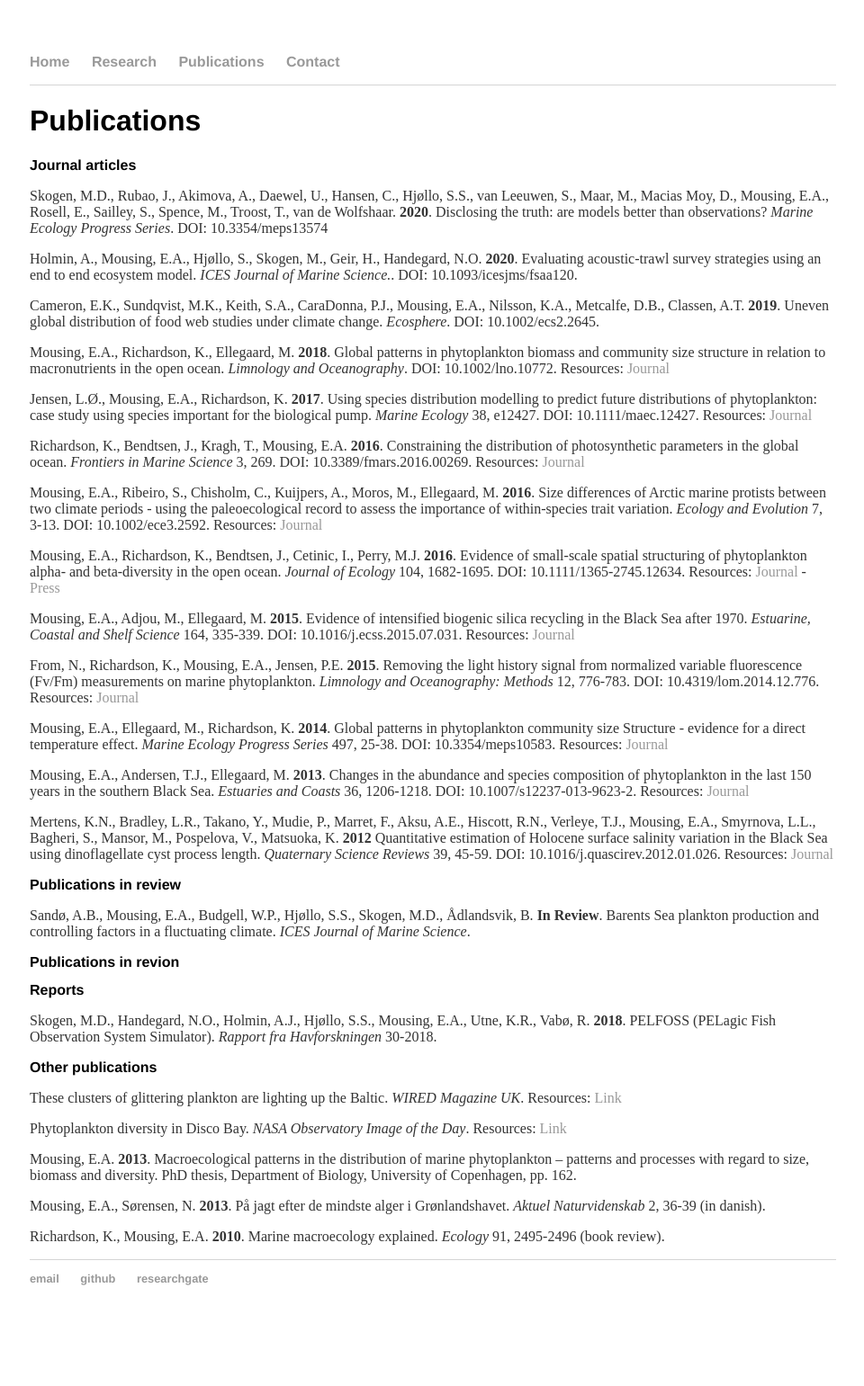
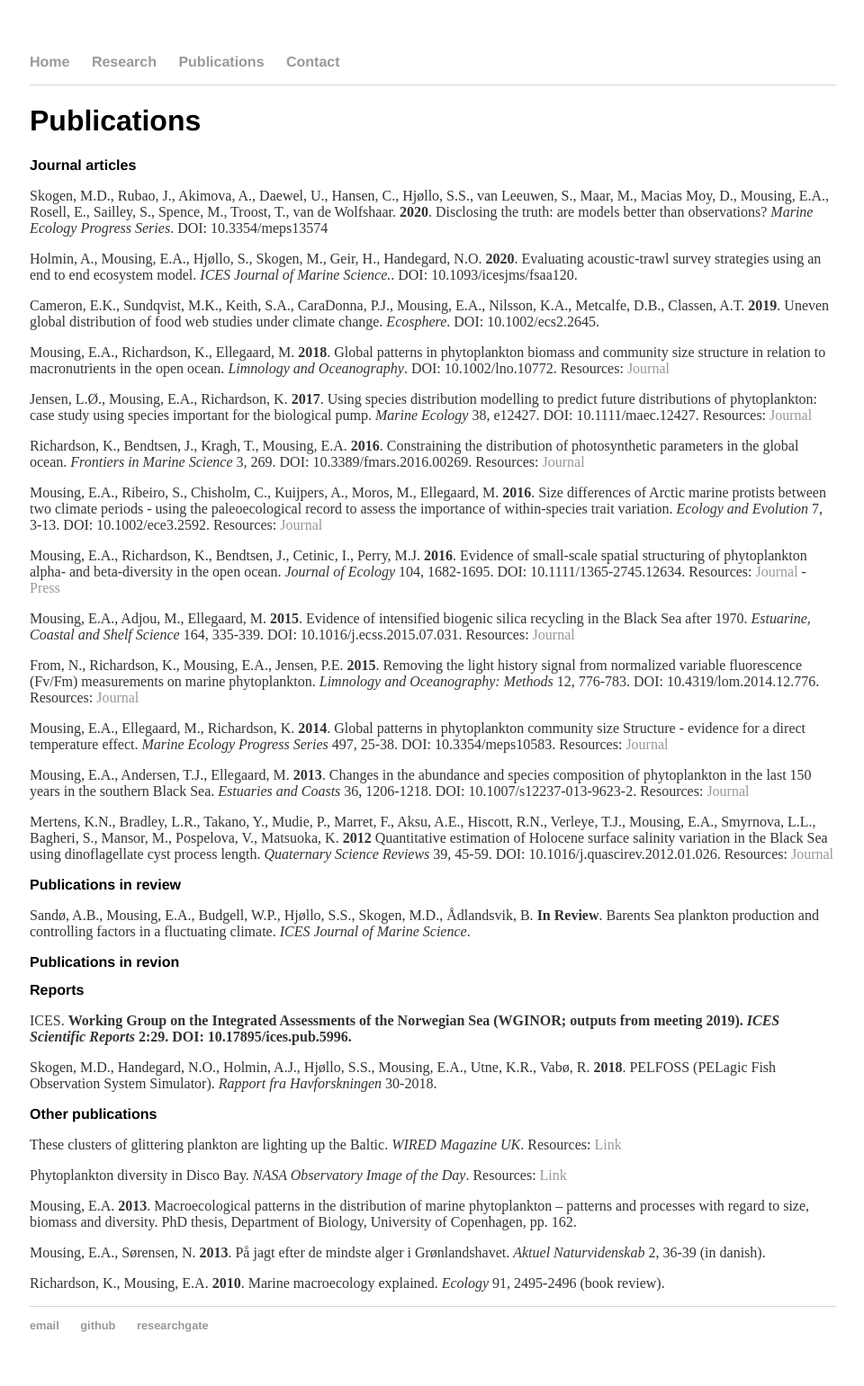
Before and after one commit to eamousing/eamousing.github.io, a Jekyll site: the page built from publications.html, in a window 1280 px wide. Shown: the whole page at 90% size, without its empty margins (159-1119 px from the left). Built offline with Jekyll 4.4.1, drawn with Linux system fonts in a browser that asks for light colours; Markdown is read by kramdown in place of the engine named in the settings; before the commit the page ends 1489 px from its top, so only the background shows below that.

Commit message:
Update publications.html

```diff
--- a/publications.html
+++ b/publications.html
@@ -36,6 +36,7 @@ title: Publications
 	<h2>Publications in revion</h2>
 
 	<h2>Reports</h2>
+	    <p>ICES. <b>Working Group on the Integrated Assessments of the Norwegian Sea (WGINOR; outputs from meeting 2019). <i>ICES Scientific Reports</i> 2:29. DOI: 10.17895/ices.pub.5996.</b></p>
 	    <p>Skogen, M.D., Handegard, N.O., Holmin, A.J., Hjøllo, S.S., Mousing, E.A., Utne, K.R., Vabø, R. <b>2018</b>. PELFOSS (PELagic Fish Observation System Simulator). <i>Rapport fra Havforskningen</i> 30-2018. </p>
 
         <h2>Other publications</h2>
```
